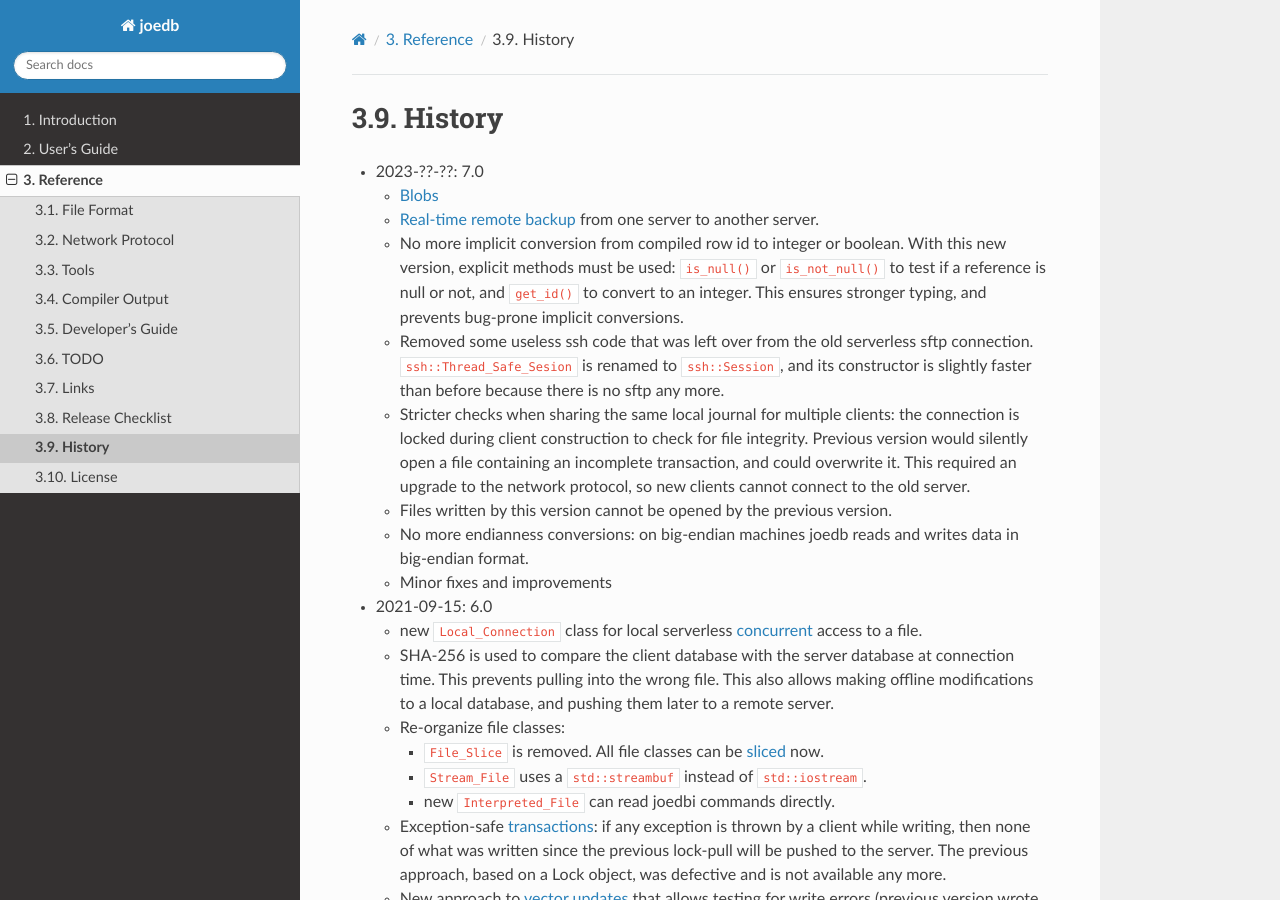
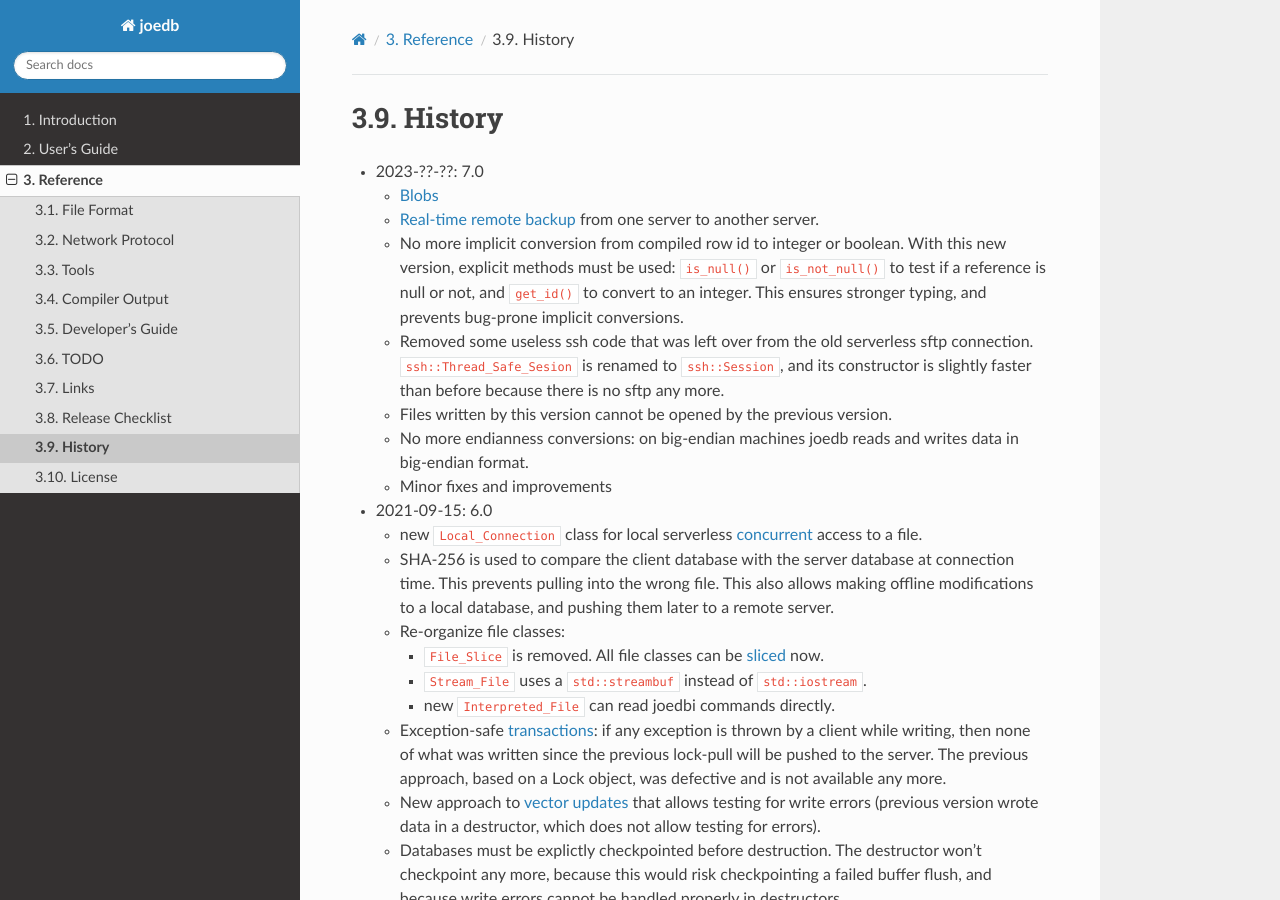
Before and after one commit to Remi-Coulom/joedb, a Sphinx documentation site: the page built from doc/source/history.rst, in a window 1280 px wide and 900 px high. Built offline with Sphinx 7.4.7 and the Read the Docs theme 2.0.0, drawn with Linux system fonts in a browser that asks for light colours; formulas are drawn with MathJax 3.

Commit message:
no more option to lock the server at handshake: will lock the client file instead.

```diff
--- a/doc/source/history.rst
+++ b/doc/source/history.rst
@@ -14,11 +14,6 @@ History
     sftp connection. ``ssh::Thread_Safe_Sesion`` is renamed to
     ``ssh::Session``, and its constructor is slightly faster than before
     because there is no sftp any more.
-  - Stricter checks when sharing the same local journal for multiple clients:
-    the connection is locked during client construction to check for file
-    integrity. Previous version would silently open a file containing an
-    incomplete transaction, and could overwrite it. This required an upgrade to
-    the network protocol, so new clients cannot connect to the old server.
   - Files written by this version cannot be opened by the previous version.
   - No more endianness conversions: on big-endian machines joedb reads and
     writes data in big-endian format.
--- a/doc/source/network_protocol.rst
+++ b/doc/source/network_protocol.rst
@@ -10,7 +10,6 @@ Client to Server
 Prefix Data              Description
 ====== ================= ======================================================
 joedb  client_version    first message, sent at connection time
-Joedb  client_version    same as joedb, but locks the database
 P      checkpoint        pull
 L      checkpoint        lock-pull
 p      checkpoint        locked-push
```
Also changed, not shown: other parts of doc/source/network_protocol.rst (+0 -1 lines), 3 other files.
